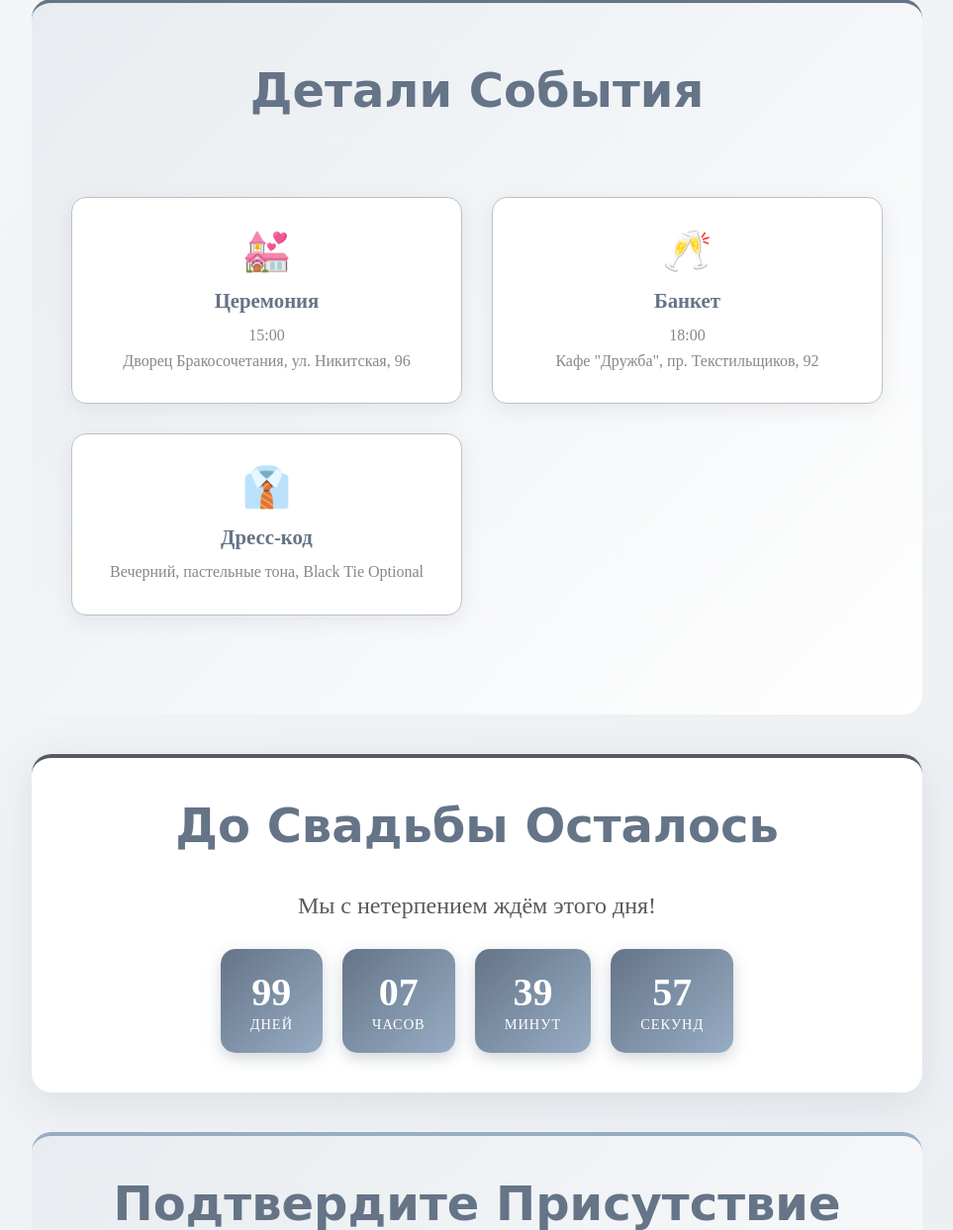
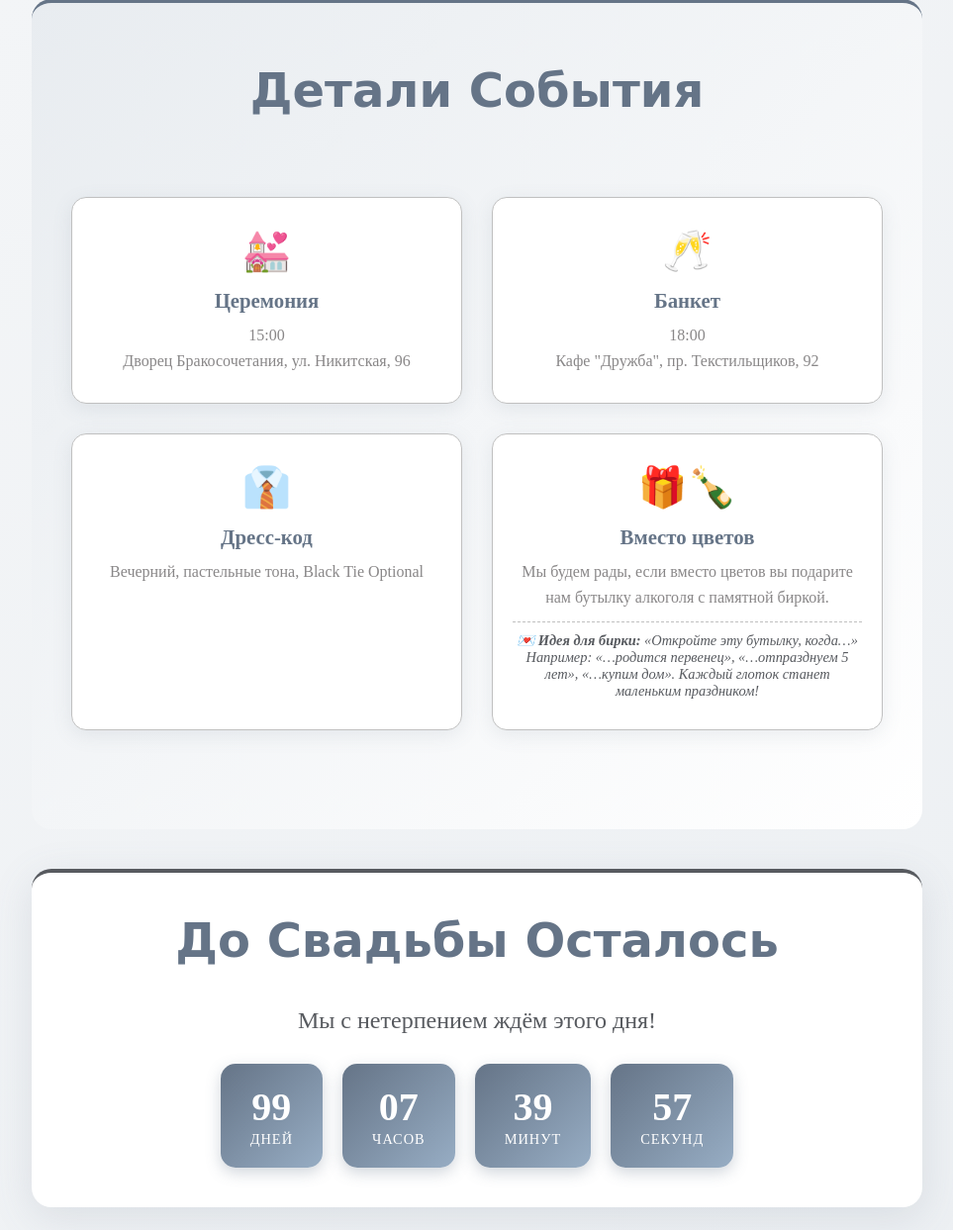
Before and after one commit to Pewala/wedding-website, a Flask app: page / in a window 1280 px wide. Shown: the part 1606-2849 px from the top of the page at 99% size, without its empty margins (158-1121 px from the left). Run offline with Flask 3, Linux system fonts and the light colour scheme; some web fonts are replaced.

Commit message:
Update index.html

```diff
--- a/templates/index.html
+++ b/templates/index.html
@@ -229,14 +229,14 @@
 
         .details-grid {
             display: grid;
-            grid-template-columns: repeat(auto-fit, minmax(280px, 1fr));
+            grid-template-columns: repeat(auto-fit, minmax(260px, 1fr));
             gap: 30px;
             padding: 40px;
         }
 
         .detail-card {
             background: var(--white);
-            padding: 30px;
+            padding: 30px 20px;
             border-radius: 15px;
             text-align: center;
             box-shadow: 0 5px 20px rgba(101, 116, 135, 0.12);
@@ -264,6 +264,15 @@
         .detail-text {
             color: var(--text-light);
             line-height: 1.6;
+        }
+
+        .gift-note {
+            font-size: 0.9rem;
+            margin-top: 12px;
+            padding-top: 10px;
+            border-top: 1px dashed var(--light-gray);
+            color: var(--accent-color);
+            font-style: italic;
         }
 
         .countdown-section {
@@ -608,6 +617,19 @@
                         <h3 class="detail-title">Дресс-код</h3>
                         <p class="detail-text">{{ wedding_info.dress_code }}</p>
                     </div>
+                    <!-- Новая карточка: Пожелания подарков -->
+                    <div class="detail-card">
+                        <div class="detail-icon">🎁🍾</div>
+                        <h3 class="detail-title">Вместо цветов</h3>
+                        <p class="detail-text">
+                            Мы будем рады, если вместо цветов вы подарите нам бутылку алкоголя с памятной биркой.
+                        </p>
+                        <div class="gift-note">
+                            💌 <strong>Идея для бирки:</strong> «Откройте эту бутылку, когда…»<br>
+                            Например: «…родится первенец», «…отпразднуем 5 лет», «…купим дом».
+                            Каждый глоток станет маленьким праздником!
+                        </div>
+                    </div>
                 </div>
             </section>
 
```
